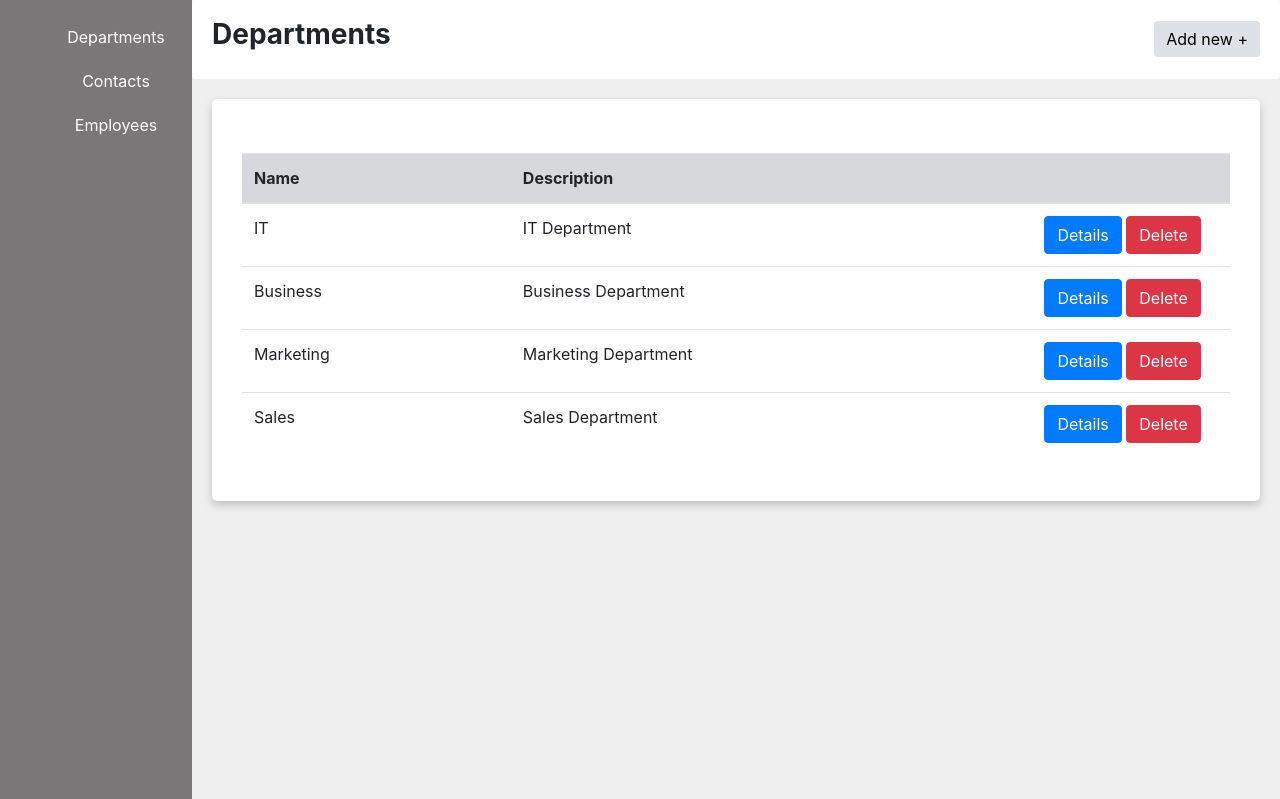
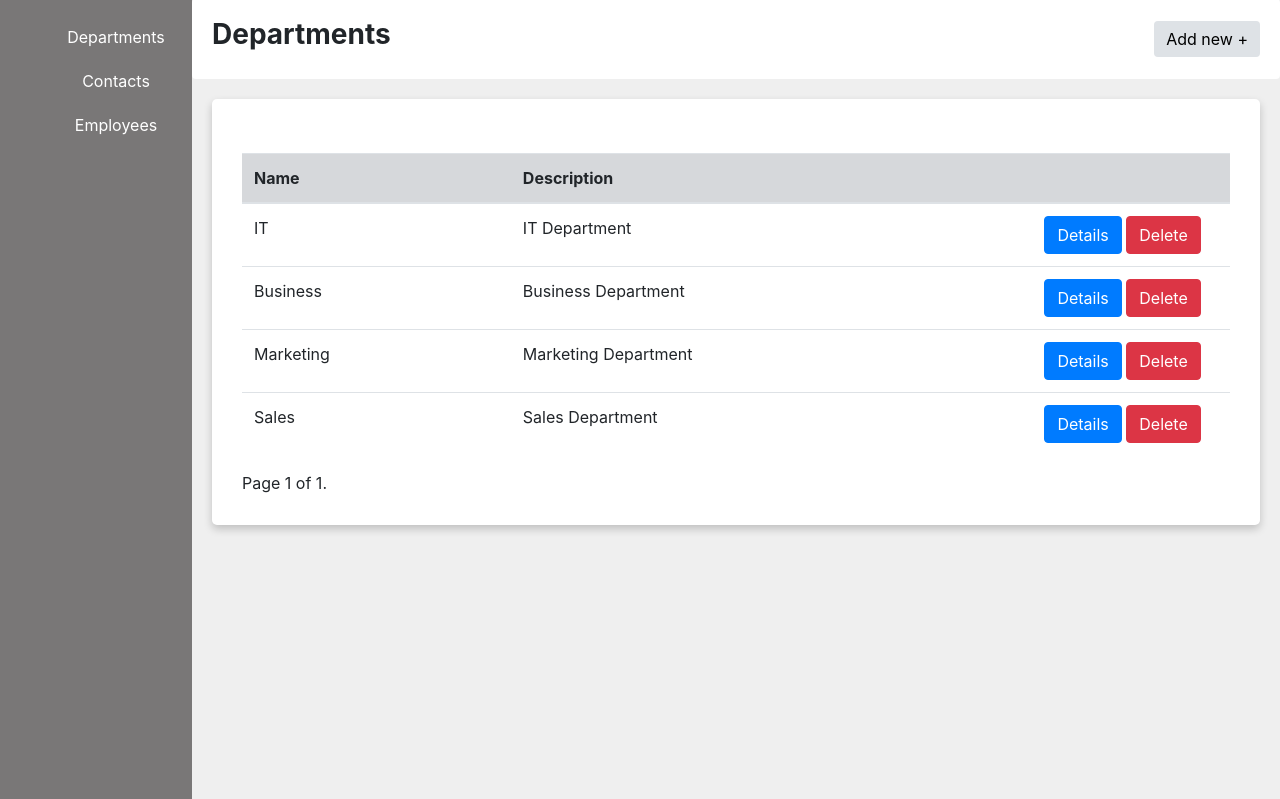
Before and after one commit to hothanhtuan1209/python-training, a Django app: page /departments/ in a window 1280 px wide. Shown: the part 56-855 px from the top of the page. Run offline with Django 4.2, Linux system fonts and the light colour scheme; a user stored in the database is signed in; data comes from the database, SQL or seed files in the repository; some libraries are stand-ins or nearby versions.

Commit message:
Update pagination for department list

```diff
--- a/django/manager_employees/departments/templates/list.html
+++ b/django/manager_employees/departments/templates/list.html
@@ -9,9 +9,9 @@
   <h3 style="font-weight: 700">Departments</h3>
   <button
     class="btn"
-        style="background-color: #dee2e6;
-        border: none"
-        boder-radius: 4px;
+    style="background-color: #dee2e6; border: none"
+    boder-radius:
+    4px;
     type="button"
     data-toggle="modal"
     data-target="#myModalCreate"
@@ -29,21 +29,16 @@
     box-shadow: 0 4px 8px 0 rgba(0, 0, 0, 0.2);
   "
 >
-  <div
-
-    class="d-inline-flex justify-content-start align-items-center"
-  >
-    <div class="dropdown">
-
-
-    </div>
-
+  <div class="d-inline-flex justify-content-start align-items-center">
+    <div class="dropdown"></div>
   </div>
   <div class="table-responsive">
     <table class="table rounded" style="width: 100%">
       <thead class="table-secondary">
         <tr>
-          {% comment %} <th scope="col-3">ID</th> {% endcomment %}
+          {% comment %}
+          <th scope="col-3">ID</th>
+          {% endcomment %}
           <th scope="col-3">Name</th>
           <th scope="col-3">Description</th>
           <th scope="col-3" style="width: 20%"></th>
@@ -52,7 +47,9 @@
       <tbody>
         {% for department in departments %}
         <tr>
-          {% comment %} <th scope="row">{{department.id}}</th> {% endcomment %}
+          {% comment %}
+          <th scope="row">{{department.id}}</th>
+          {% endcomment %}
           <td>{{department.name}}</td>
           <td>{{department.description}}</td>
           <td>
@@ -68,7 +65,13 @@
               class="btn btn-danger"
               data-toggle="modal"
               data-target="#myModalDelete"
-              {% comment %} onclick="setDeleteDepartmentId('{{ department.id }}')" {% endcomment %}
+              {%
+              comment
+              %}
+              onclick="setDeleteDepartmentId('{{ department.id }}')"
+              {%
+              endcomment
+              %}
             >
               Delete
             </button>
@@ -77,6 +80,25 @@
         {%endfor %}
       </tbody>
     </table>
+  </div>
+
+    <!-- Pagination -->
+    <div class="pagination">
+      <span class="step-links">
+        {% if departments.has_previous %}
+          <a href="?page=1">&laquo; first</a>
+          <a href="?page={{ departments.previous_page_number }}">previous</a>
+        {% endif %}
+
+        <span class="current">
+          Page {{ departments.number }} of {{ departments.paginator.num_pages }}.
+        </span>
+
+        {% if departments.has_next %}
+          <a href="?page={{ departments.next_page_number }}">next</a>
+          <a href="?page={{ departments.paginator.num_pages }}">last &raquo;</a>
+        {% endif %}
+      </span>
     </div>
 </div>
 <!-- Modal Create -->
@@ -96,14 +118,28 @@
           {% csrf_token %}
           <div class="form-group">
             <label for="inputName">Name</label>
-            <input type="text" class="form-control" id="inputName" name="name" placeholder="Enter Name" onfocus="clearErrorMessageName();">
-            <div id="error-message_name" style="color: red;"></div>
+            <input
+              type="text"
+              class="form-control"
+              id="inputName"
+              name="name"
+              placeholder="Enter Name"
+              onfocus="clearErrorMessageName();"
+            />
+            <div id="error-message_name" style="color: red"></div>
           </div>
           <div class="form-group">
             <label for="inputDescription">Description</label>
-            <input type="text" class="form-control" id="inputDescription" name="description" placeholder="Enter Description" onfocus="clearErrorMessageDes();">
+            <input
+              type="text"
+              class="form-control"
+              id="inputDescription"
+              name="description"
+              placeholder="Enter Description"
+              onfocus="clearErrorMessageDes();"
+            />
             {% comment %} Warning {% endcomment %}
-            <div id="error-message_description" style="color: red;"></div>
+            <div id="error-message_description" style="color: red"></div>
           </div>
           <div class="modal-footer">
             <button type="button" class="btn btn-danger" data-dismiss="modal">
@@ -132,7 +168,11 @@
         <button type="button" class="btn btn-primary" data-dismiss="modal">
           Cancel
         </button>
-        <button type="button" class="btn btn-danger" onclick="myConfirmDelete()">
+        <button
+          type="button"
+          class="btn btn-danger"
+          onclick="myConfirmDelete()"
+        >
           Delete
         </button>
       </div>
--- a/django/manager_employees/departments/views.py
+++ b/django/manager_employees/departments/views.py
@@ -1,6 +1,7 @@
 from django.shortcuts import render, get_object_or_404
 from django.contrib.auth.decorators import login_required
 from django.views.decorators.http import require_http_methods
+from django.core.paginator import Paginator, EmptyPage, PageNotAnInteger
 from django.http import JsonResponse
 from .models import Department
 from employees.models import Employee
@@ -14,7 +15,18 @@ def departments(request):
     """
 
     if request.method == "GET":
-        departments = Department.objects.all().order_by("-created_at")[:10]
+        departments = Department.objects.all().order_by("-created_at")
+        items_in_page = 5
+        paginator = Paginator(departments, items_in_page)
+
+        page = request.GET.get('page')
+        try:
+            departments = paginator.page(page)
+        except PageNotAnInteger:
+            departments = paginator.page(1)
+        except EmptyPage:
+            departments = paginator.page(paginator.num_pages)
+
         context = {"departments": departments, "current_page": "departments"}
         return render(request, "list.html", context)
 
```
Lines whose indentation alone changed are shown as unchanged.
